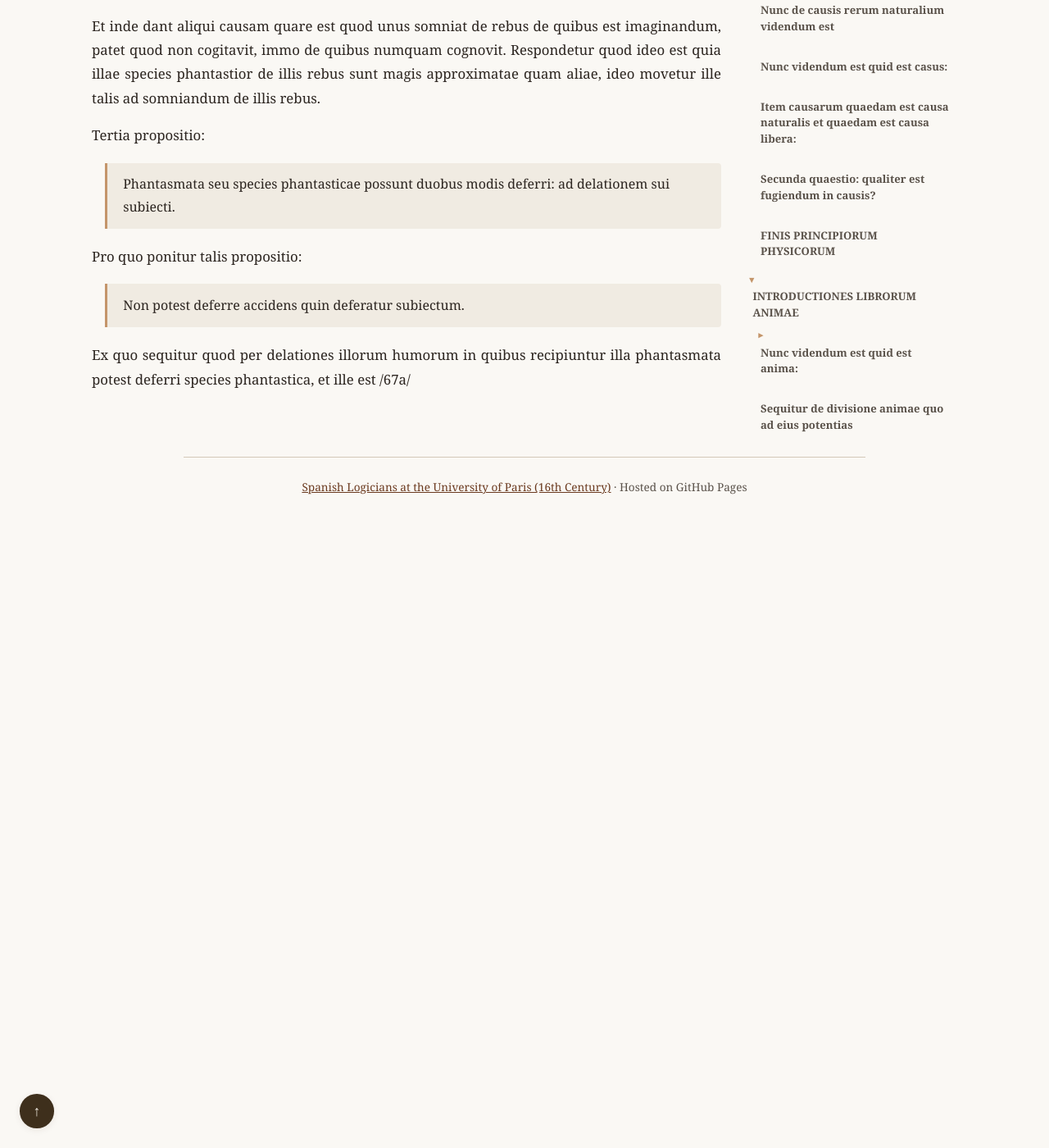
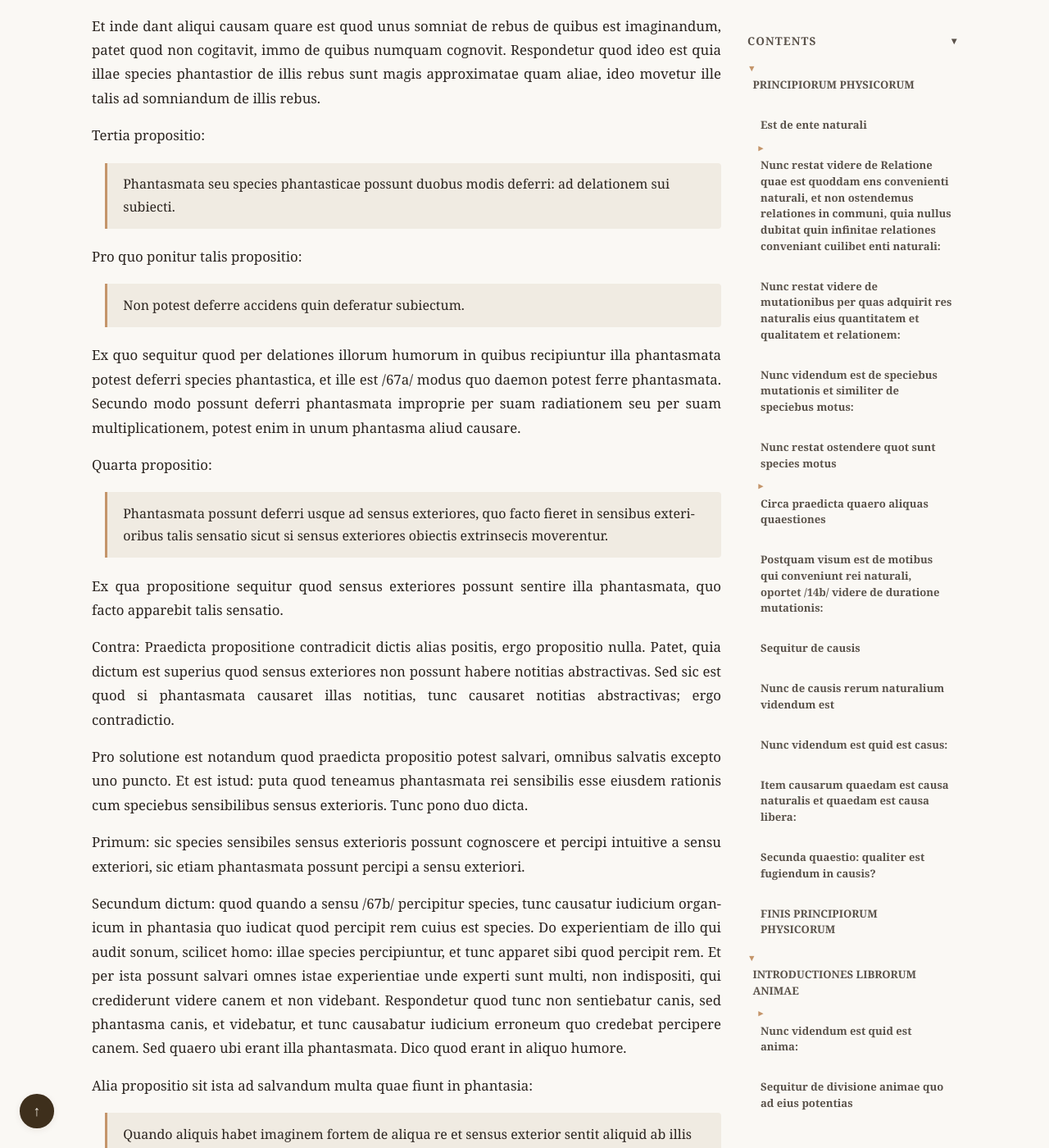
Before and after one commit to JoseBalado/Spanish-Logicians-at-the-University-of-Paris, a Jekyll site: the page built from philosophers/Jeronimo-Pardo/Principiorum-Phisicorum-et-Introductiones-Librorum-Animae.md, in a window 1280 px wide and 1400 px high, scrolled down 83472 px. Shown: the whole window at 82% size. Built offline with Jekyll 4.4.1, drawn with Linux system fonts in a browser that asks for light colours; before the commit the page ends 84102 px from its top, so only the background shows below that; some of the changed text lies outside the part shown.

Commit message:
Pardo, De Anima, page 67

```diff
--- a/philosophers/Jeronimo-Pardo/Principiorum-Phisicorum-et-Introductiones-Librorum-Animae.md
+++ b/philosophers/Jeronimo-Pardo/Principiorum-Phisicorum-et-Introductiones-Librorum-Animae.md
@@ -1555,18 +1555,40 @@ Pro quo ponitur talis propositio:
 
 > Non potest deferre accidens quin deferatur subiectum.
 
-Ex quo sequitur quod per delationes illorum humorum in quibus recipiuntur illa phantasmata potest deferri species phantastica, et ille est /67a/
+Ex quo sequitur quod per delationes illorum humorum in quibus recipiuntur illa phantasmata potest deferri species phantastica, et ille est /67a/ modus quo daemon potest ferre phantasmata. Secundo modo possunt deferri phantasmata improprie per suam radiationem seu per suam multiplicationem, potest enim in unum phantasma aliud causare.
+
+Quarta propositio:
+
+> Phantasmata possunt deferri usque ad sensus exteriores, quo facto fieret in sensibus exterioribus talis sensatio sicut si sensus exteriores obiectis extrinsecis moverentur.
+
+Ex qua propositione sequitur quod sensus exteriores possunt sentire illa phantasmata, quo facto apparebit talis sensatio.
+
+Contra: Praedicta propositione contradicit dictis alias positis, ergo propositio nulla. Patet, quia dictum est superius quod sensus exteriores non possunt habere notitias abstractivas. Sed sic est quod si phantasmata causaret illas notitias, tunc causaret notitias abstractivas; ergo contradictio.
+
+Pro solutione est notandum quod praedicta propositio potest salvari, omnibus salvatis excepto uno puncto. Et est istud: puta quod teneamus phantasmata rei sensibilis esse eiusdem rationis cum speciebus sensibilibus sensus exterioris. Tunc pono duo dicta.
+
+Primum: sic species sensibiles sensus exterioris possunt cognoscere et percipi intuitive a sensu exteriori, sic etiam phantasmata possunt percipi a sensu exteriori.
+
+Secundum dictum: quod quando a sensu /67b/ percipitur species, tunc causatur iudicium organicum in phantasia quo iudicat quod percipit rem cuius est species. Do experientiam de illo qui audit sonum, scilicet homo: illae species percipiuntur, et tunc apparet sibi quod percipit rem. Et per ista possunt salvari omnes istae experientiae unde experti sunt multi, non indispositi, qui crediderunt videre canem et non videbant. Respondetur quod tunc non sentiebatur canis, sed phantasma canis, et videbatur, et tunc causabatur iudicium erroneum quo credebat percipere canem. Sed quaero ubi erant illa phantasmata. Dico quod erant in aliquo humore.
+
+Alia propositio sit ista ad salvandum multa quae fiunt in phantasia:
+
+> Quando aliquis habet imaginem fortem de aliqua re et sensus exterior sentit aliquid ab illis duobus, causatur iudicium quo credit quod illa res quae videtur sit illa res quae imaginatur.
+
+Et per hoc possunt salvari illa quae videmus de phantasia. Et ideo quaero aliquas quaestiones, quarum prima est: quomodo est possibile naturaliter quod propter imaginationem quam aliquis habet de igne apparet quod sit in igne et quod fit infirmus, et deinde quod fiat infirmus? Dico quod ideo est quia species phantastica potest eandem sensationem causare sicut rei cuius est phantasia, et ideo phantasma ignis potest calefacere.
+
+Alia quaestio: unde potest esse quod quidam homo omnino albus /68a/
 
 <!--
 ## Apparatus Criticus Reference
 * conj.    (coniectura)  : Text is unreadable; this is an educated guess.
-* corrupt. (corruptio)   : Text is a corrupted or mangled printing of the word.
-* del.     (deletio)     : Printer repeated a word; deleted the extra one.
-* emend.   (emendatio)   : Corrected a flat-out printing mistake.
+* corrupt. (corruptio)   : Text is corrupted or mangled in the source.
+* del.     (deletio)     : Superfluous word in the source (repetition or struck text); removed.
+* emend.   (emendatio)   : Editor's correction of a reading judged erroneous in the source, whatever its cause.
 * leg.     (legitur)     : Standardized spelling (like modernizing u/v or i/j).
-* om.      (omissio)     : Printer left a word out; supplied missing text.
-* transp.  (transposito) : Printer accidentally swapped word or letter order.
-* sic                    : Error left exactly as printed in the original.
+* om.      (omissio)     : Word missing in the source; supplied by the editor.
+* transp.  (transpositio): Word or letter order swapped in the source; restored.
+* sic                    : Reading kept as in the source although it seems irregular or erroneous.
 
 Format: edited reading ] siglum original reading (context)
 * The context in parentheses quotes the passage as it reads in the edited
@@ -1654,5 +1676,11 @@ Page 66b: phantastior ] sic (illae species phantastior de illis rebus); read pha
 Page 66b: deferri ] emend. deferre (possunt duobus modis deferri: ad delationem)
 Page 66b: deferre ] leg. diferre (Non potest deferre accidens)
 Page 66b: deferatur ] leg. diferatur (quin deferatur subiectum)
+Page 67a: modus ] del. de modus (et ille est modus quo daemon potest ferre phantasmata); 'de' struck in the manuscript
+Page 67a: deferri ] emend. deferre (Phantasmata possunt deferri usque ad sensus exteriores)
+Page 67a: Tunc pono duo dicta ] del. tunc pono duo dicta. p3 sic species sensibilibus sensus exterioris tunc pono duo dicta (Tunc pono duo dicta. Primum)
+Page 67b: scilicet homo ] conj. s ho (qui audit sonum, scilicet homo)
+Page 67b: videre ] emend. viderunt (qui crediderunt videre canem)
+Page 67b: aliquis ] emend. aliquid (Quando aliquis habet imaginem)
 
 -->
```
Also changed, not shown: other parts of philosophers/Jeronimo-Pardo/Principiorum-Phisicorum-et-Introductiones-Librorum-Animae.md (+2 -2 lines), philosophers/Fernando-de-Enzinas/Tractatus-de-compositione-propositionis-mentalis-1528.md (+20 -6 lines), philosophers/Gaspar-Lax/Arithmetica-speculativa-1515.md (+7 -7 lines), philosophers/John-Mair/Introdvctorium-in-Aristotelicam-Dialecticen-1521.md (+22 -7 lines), philosophers/Juan-Dolz-del-Castellar/Cunabula-omnium-fere-scientiarum-1518.md (+7 -7 lines).
